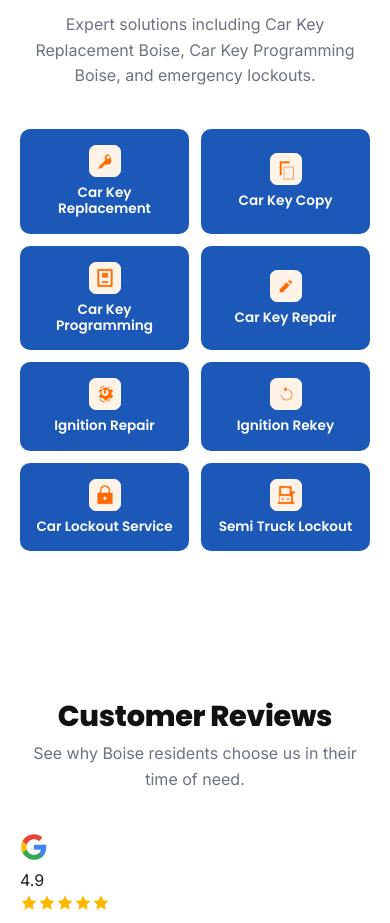
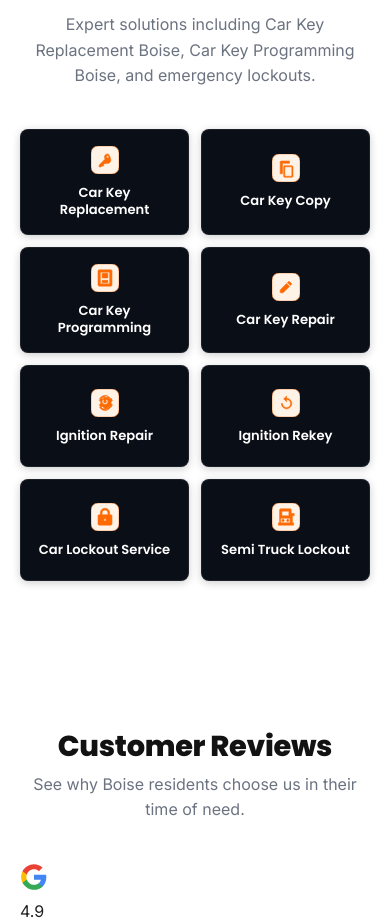
Before and after one commit to saskij/https-github.com-_-demo-locksmith, a Next.js app: page /en/service-areas/boise-locksmith in a window 390 px wide. Shown: the part 1701-2624 px from the top of the page. Built offline with nearby package versions, Linux system fonts and the light colour scheme.

Commit message:
Mobile: restyle tiles to match site design (charcoal+orange), show all 8 services, remove View All button

```diff
--- a/app/globals.css
+++ b/app/globals.css
@@ -567,7 +567,7 @@ ul {
 }
 
 
-/* ===== MOBILE BLUE TILES (< 768px) ===== */
+/* ===== MOBILE SERVICE TILES (< 768px) ===== */
 @media (max-width: 767px) {
   .services {
     padding: 60px 0 48px;
@@ -580,16 +580,16 @@ ul {
   }
 
   .service-card {
-    background: #1b58b8;
-    border-radius: 10px;
-    border: none;
-    box-shadow: none;
+    background: var(--charcoal);
+    border-radius: var(--radius-sm);
+    border: 1px solid rgba(255, 255, 255, 0.08);
+    box-shadow: 0 2px 8px rgba(0, 0, 0, 0.2);
     overflow: hidden;
   }
 
   .service-card:hover {
     transform: none;
-    box-shadow: none;
+    box-shadow: 0 2px 8px rgba(0, 0, 0, 0.2);
   }
 
   /* Hide image, description, and action buttons */
@@ -607,32 +607,38 @@ ul {
 
   /* Restyle the body as a centered tile */
   .service-card__body {
-    padding: 16px;
+    padding: 16px 12px;
     align-items: center;
     text-align: center;
     justify-content: center;
-  }
-
-  /* White icon, smaller, centered */
+    min-height: 100px;
+  }
+
+  /* Orange accent icon */
   .service-card__icon {
-    width: 32px;
-    height: 32px;
-    margin-bottom: 8px;
-    color: #fff;
+    width: 28px;
+    height: 28px;
+    margin-bottom: 10px;
   }
 
   .service-card__icon svg {
-    color: #fff;
-    stroke: #fff;
-  }
-
-  /* White title, medium weight */
+    color: var(--orange);
+    stroke: var(--orange);
+  }
+
+  /* White title */
   .service-card__title {
     color: #fff;
-    font-size: 0.85rem;
-    font-weight: 500;
+    font-size: 0.82rem;
+    font-weight: 600;
     letter-spacing: 0;
     margin-bottom: 0;
+    line-height: 1.3;
+  }
+
+  /* Hide "View All Services" button on mobile */
+  .btn--secondary {
+    display: none !important;
   }
 }
 
--- a/components/ServiceCards.jsx
+++ b/components/ServiceCards.jsx
@@ -1,5 +1,5 @@
 "use client";
-import React, { useState } from 'react';
+import React from 'react';
 import Link from 'next/link';
 import { img } from '../lib/basePath';
 
@@ -114,14 +114,6 @@ export default function ServiceCards({ lang = 'en', isHomepage = false }) {
     const langPrefix = `/${lang}`;
     const tr = require('../lib/translations').t(lang).serviceCards;
 
-    // State to toggle showing all services on the homepage
-    const [isExpanded, setIsExpanded] = useState(false);
-
-    // If on homepage and not expanded, show only 4. Otherwise show all.
-    const visibleServices = (isHomepage && !isExpanded)
-        ? servicesData.slice(0, 4)
-        : servicesData;
-
     return (
         <section className="services" id="services">
             <div className="container" style={{ maxWidth: '1200px' }}>
@@ -129,7 +121,7 @@ export default function ServiceCards({ lang = 'en', isHomepage = false }) {
                 <p className="section-subtitle">{tr.sectionSubtitle}</p>
 
                 <div className="services-grid">
-                    {visibleServices.map((service, index) => (
+                    {servicesData.map((service, index) => (
                         <div key={service.id} className="service-card" data-aos="fade-up" data-aos-delay={index * 50}>
                             <div
                                 className="service-card__image"
@@ -155,44 +147,6 @@ export default function ServiceCards({ lang = 'en', isHomepage = false }) {
                         </div>
                     ))}
                 </div>
-
-                {/* Load More Button - Only shows on homepage when collapsed */}
-                {isHomepage && !isExpanded && (
-                    <div style={{ textAlign: 'center', marginTop: '40px' }} data-aos="fade-up">
-                        <button
-                            className="btn btn--secondary"
-                            onClick={() => setIsExpanded(true)}
-                            style={{
-                                padding: '16px 40px',
-                                fontSize: '1.1rem',
-                                backgroundColor: 'var(--navy)',
-                                color: 'white',
-                                border: 'none',
-                                borderRadius: '12px',
-                                cursor: 'pointer',
-                                boxShadow: '0 4px 15px rgba(10, 14, 23, 0.2)',
-                                transition: 'all 0.3s ease',
-                                display: 'inline-flex',
-                                alignItems: 'center',
-                                gap: '8px',
-                                fontWeight: '600'
-                            }}
-                            onMouseEnter={(e) => {
-                                e.currentTarget.style.transform = 'translateY(-2px)';
-                                e.currentTarget.style.boxShadow = '0 8px 25px rgba(10, 14, 23, 0.3)';
-                            }}
-                            onMouseLeave={(e) => {
-                                e.currentTarget.style.transform = 'translateY(0)';
-                                e.currentTarget.style.boxShadow = '0 4px 15px rgba(10, 14, 23, 0.2)';
-                            }}
-                        >
-                            View All Services
-                            <svg width="20" height="20" viewBox="0 0 24 24" fill="none" stroke="currentColor" strokeWidth="2" strokeLinecap="round" strokeLinejoin="round">
-                                <polyline points="6 9 12 15 18 9"></polyline>
-                            </svg>
-                        </button>
-                    </div>
-                )}
             </div>
         </section>
     );
```
